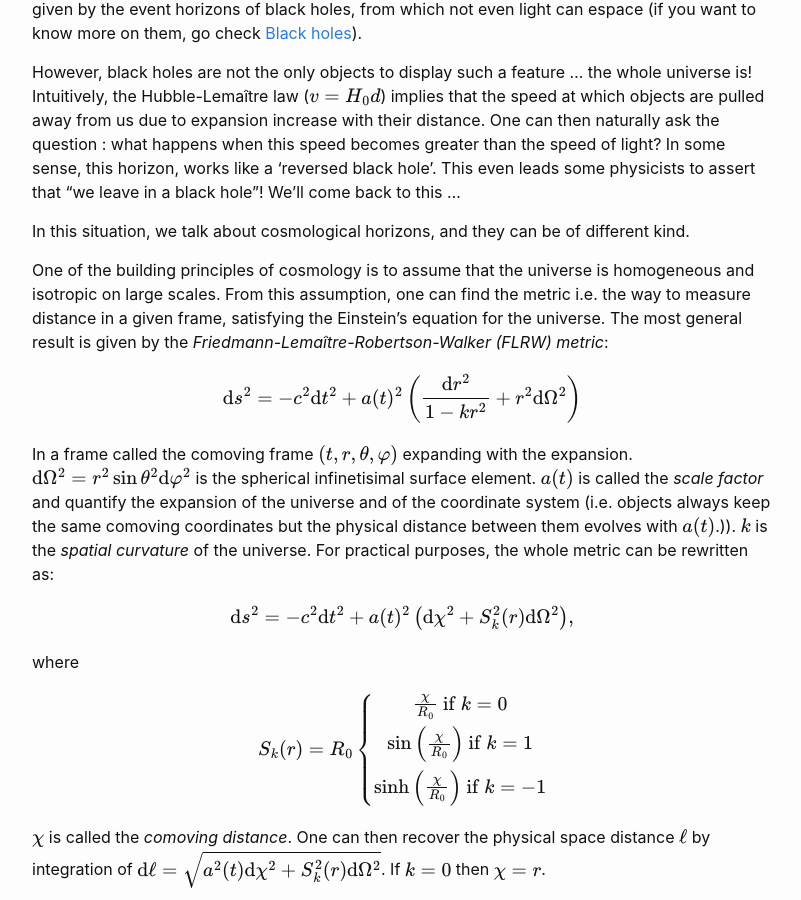
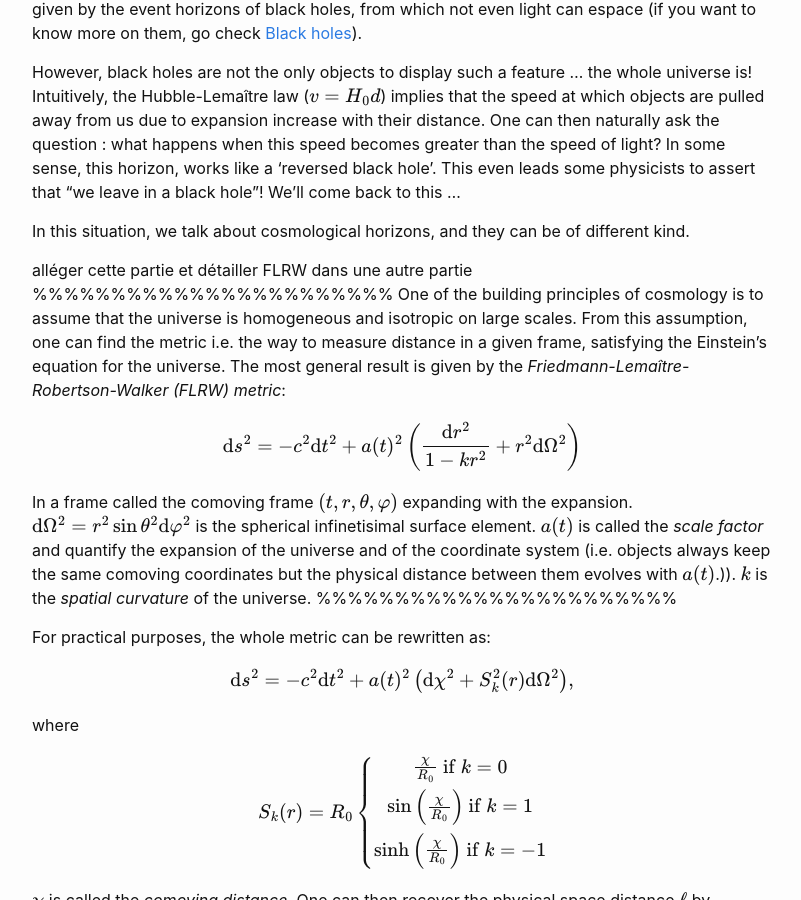
Before and after one commit to YoloNomy/YoloNomy.github.io, a Jekyll site: the page built from codes/cosmo/horizons.md, in a window 1280 px wide and 900 px high, scrolled down 290 px. Shown: the whole window, without its empty margins (238-1039 px from the left). Built offline with Jekyll 4.4.1, drawn with Linux system fonts in a browser that asks for light colours; formulas are drawn with MathJax 3; some of the changed text lies outside the part shown.

Commit message:
Update horizons.md

```diff
--- a/codes/cosmo/horizons.md
+++ b/codes/cosmo/horizons.md
@@ -11,6 +11,8 @@
 
 In this situation, we talk about cosmological horizons, and they can be of different kind.
 
+alléger cette partie et détailler FLRW dans une autre partie
+%%%%%%%%%%%%%%%%%%%%%%%
 One of the building principles of cosmology is to assume that the universe is homogeneous and isotropic on large scales. From this assumption, one can find the metric i.e. the way to measure distance in a given frame, satisfying the Einstein's equation for the universe.
 The most general result is given by the *Friedmann-Lemaître-Robertson-Walker (FLRW) metric*:
 
@@ -19,6 +21,9 @@
 $$
 
 In a frame called the comoving frame $(t,r,\theta,\varphi)$ expanding with the expansion. $\text{d}\Omega^2 = r^2\sin\theta^2 \text{d}\varphi^2$ is the spherical infinetisimal surface element. $a(t)$ is called the *scale factor* and quantify the expansion of the universe and of the coordinate system (i.e. objects always keep the same comoving coordinates but the physical distance between them evolves with $a(t)$.)). $k$ is the *spatial curvature* of the universe.
+%%%%%%%%%%%%%%%%%%%%%%%
+
+
 For practical purposes, the whole metric can be rewritten as:
 
 $$
@@ -121,10 +126,12 @@
 
 ## The $\Lambda$-CMD case
 
+déplacer cette partie dans une autre page
+%%%%%%%%%%%%%%%%%%%%%%%
 In order to predict the evolution of the horizons through the history of the universe, we need to find a way to predict $a(t)$. In order to get it, you have to insert the FLRW metric in the Einstein equation (see cosmology lecture notes) and assume that the matter in the universe is a perfect fluid. This allows you to derive the fundamental equation of cosmology, called the Friedmann-Lemaître equation:
 
 $$ \frac{H^2}{H_0^2} = \frac{8\pi G}{3}\rho - \frac{k}{a^2} -\frac{\Lambda}{8 \pi G} $$
-
+%%%%%%%%%%%%%%%%%%%%
 Take the example of the $\Lambda$CDM cosmology using Planck parameters.
 
    ![my image](./images/LCDMhorizons.png "my image")
```
